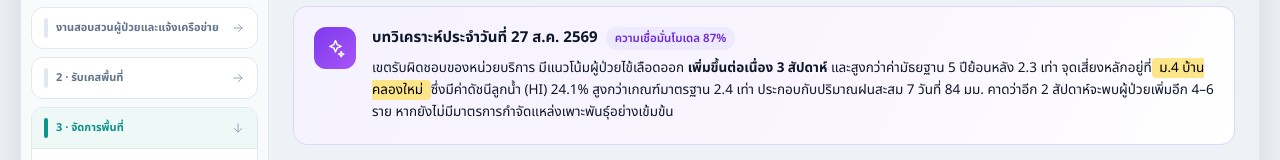
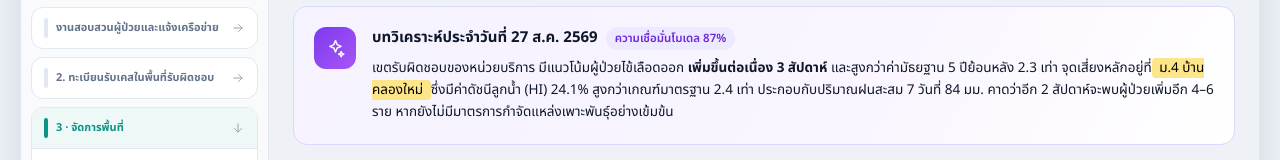
Before and after one commit to tehnplk/mockup-plk-dc, a Next.js app: page /unit/ai in a window 1280 px wide. Shown: the part 339-499 px from the top of the page. Built offline with nearby package versions, Linux system fonts and the light colour scheme.

Commit message:
fix(ux): clarify area case registry menu label

```diff
--- a/src/app/unit/layout.tsx
+++ b/src/app/unit/layout.tsx
@@ -36,7 +36,7 @@ const NAV: NavItem[] = [
     label: "รับเคส (Dashboard/Flex)",
     icon: "check",
     badge: "3",
-    section: "2 · รับเคสพื้นที่",
+    section: "2. ทะเบียนรับเคสในพื้นที่รับผิดชอบ",
   },
   { href: "/unit/alert", label: "แจ้งเตือนประชาชนที่คัดเข้า", icon: "chat" },
   { href: "/unit/report", label: "แจ้งเคสที่พบในชุมชน", icon: "pin" },
```
